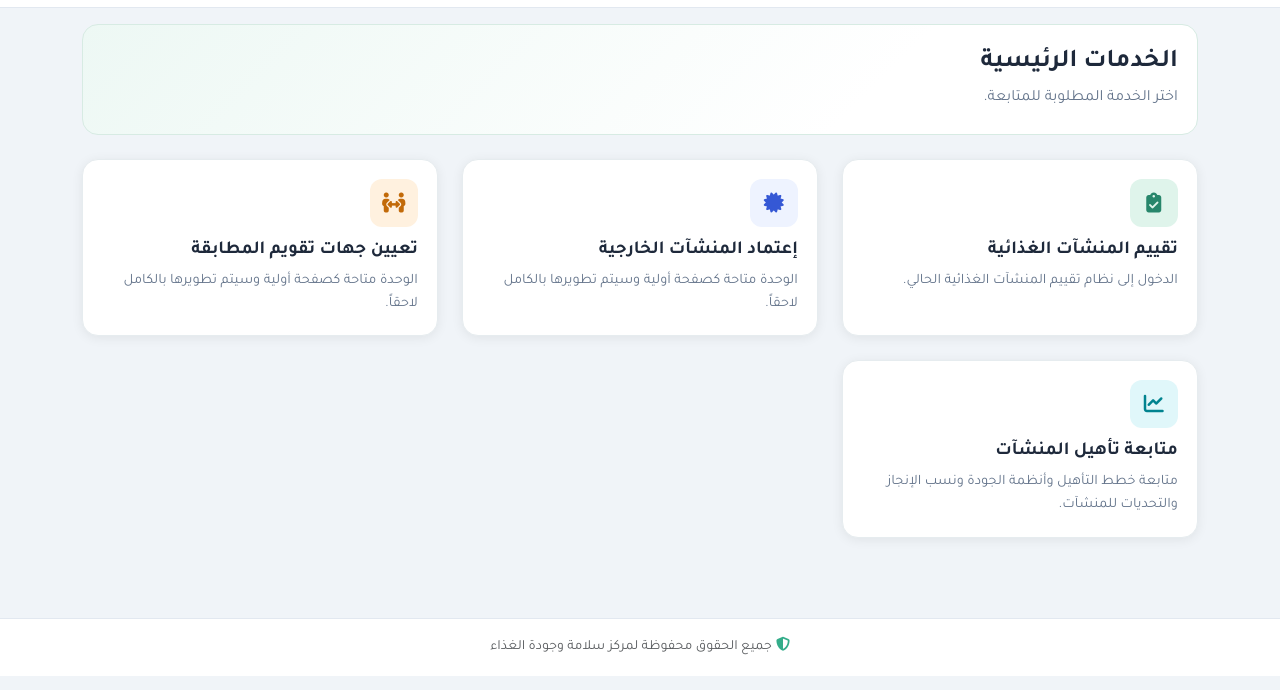
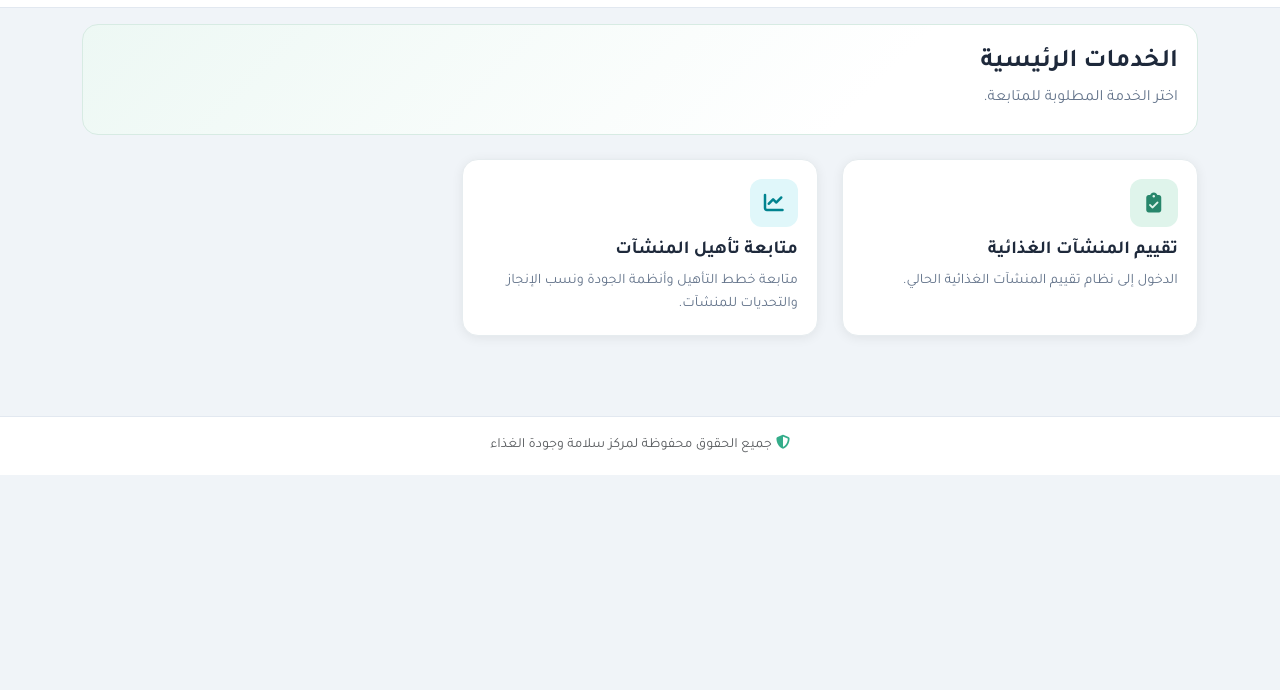
Before and after one commit to majidalaamri85-cmd/final-food-safety, a Django app: page / in a window 1280 px wide. Shown: the part 110-800 px from the top of the page. Run offline with Django 5.2, Linux system fonts and the light colour scheme.

Commit message:
Remove external establishments approval and conformity assessment bodies modules

```diff
--- a/inspections/templates/inspections/home.html
+++ b/inspections/templates/inspections/home.html
@@ -16,21 +16,6 @@
     </a>
   </div>
 
-  <div class="col-12 col-md-6 col-lg-4">
-    <a href="/external-establishments-approval/" class="module-card module-card-secondary">
-      <span class="module-card-icon"><i class="fa-solid fa-certificate"></i></span>
-      <h2>إعتماد المنشآت الخارجية</h2>
-      <p>الوحدة متاحة كصفحة أولية وسيتم تطويرها بالكامل لاحقاً.</p>
-    </a>
-  </div>
-
-  <div class="col-12 col-md-6 col-lg-4">
-    <a href="/conformity-assessment-bodies-assignment/" class="module-card module-card-accent">
-      <span class="module-card-icon"><i class="fa-solid fa-people-arrows-left-right"></i></span>
-      <h2>تعيين جهات تقويم المطابقة</h2>
-      <p>الوحدة متاحة كصفحة أولية وسيتم تطويرها بالكامل لاحقاً.</p>
-    </a>
-  </div>
 
   <div class="col-12 col-md-6 col-lg-4">
     <a href="/qualification-followups/" class="module-card module-card-followup">
--- a/inspections/urls.py
+++ b/inspections/urls.py
@@ -6,8 +6,6 @@ urlpatterns = [
     path('login/', views.user_login, name='user_login'),
     path('logout/', views.user_logout, name='user_logout'),
     path('dashboard/', views.dashboard, name='dashboard'),
-    path('external-establishments-approval/', views.external_establishments_approval, name='external_establishments_approval'),
-    path('conformity-assessment-bodies-assignment/', views.conformity_assessment_bodies_assignment, name='conformity_assessment_bodies_assignment'),
     path('qualification-followups/', views.qualification_followup_list, name='qualification_followup_list'),
     path('establishments/', views.establishment_list, name='establishment_list'),
     path('establishments/new/', views.establishment_create, name='establishment_create'),
--- a/inspections/views.py
+++ b/inspections/views.py
@@ -334,24 +334,6 @@ def user_login(request):
 def user_logout(request):
     logout(request)
     return redirect('home')
-
-
-def external_establishments_approval(request):
-    context = {
-        'module_title': 'اعتماد المنشآت الخارجية',
-        'module_description': 'هذه الوحدة ستكون متاحة قريباً.',
-        'minimal_nav': True,
-    }
-    return render(request, 'inspections/module_placeholder.html', context)
-
-
-def conformity_assessment_bodies_assignment(request):
-    context = {
-        'module_title': 'تعيين جهات تقويم المطابقة',
-        'module_description': 'هذه الوحدة ستكون متاحة قريباً.',
-        'minimal_nav': True,
-    }
-    return render(request, 'inspections/module_placeholder.html', context)
 
 
 @login_required
```
